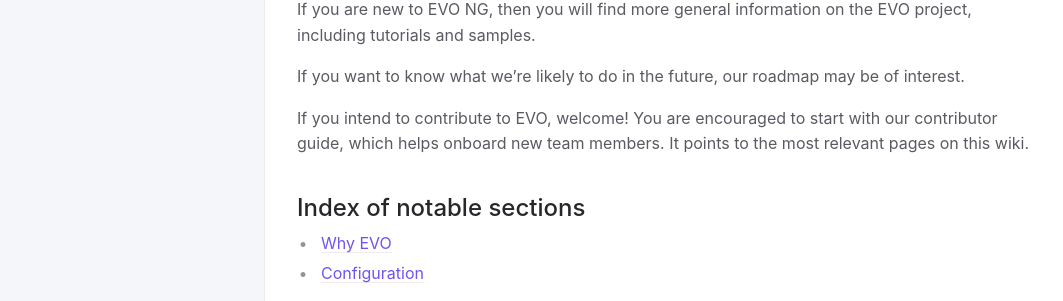
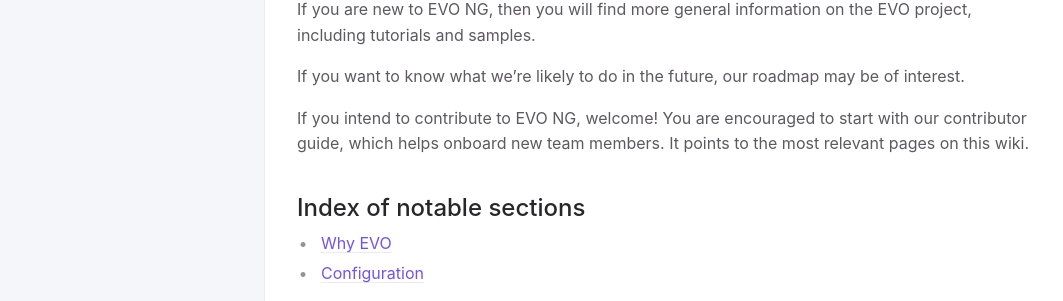
Before and after one commit to getevo/evo-ng, a Jekyll site: the page built from docs/index.md, in a window 1280 px wide. Shown: the part 202-503 px from the top of the page, without its empty margins (107-1170 px from the left). Built offline with Jekyll 4.4.1, drawn with Linux system fonts in a browser that asks for light colours.

```diff
--- a/docs/index.md
+++ b/docs/index.md
@@ -13,9 +13,9 @@ If you are new to EVO NG, then you will find more general information on the EVO
 
 If you want to know what we're likely to do in the future, our roadmap may be of interest.
 
-If you intend to contribute to EVO, welcome! You are encouraged to start with our contributor guide, which helps onboard new team members. It points to the most relevant pages on this wiki.
+If you intend to contribute to EVO NG, welcome! You are encouraged to start with our contributor guide, which helps onboard new team members. It points to the most relevant pages on this wiki.
 
 ## Index of notable sections
 
-- [Why EVO](https://getevo.github.io/evo/docs/why-evo/)
-- [Configuration](https://getevo.github.io/evo/docs/configuration/)
+- [Why EVO](https://getevo.github.io/evo-ng/docs/why-evo/)
+- [Configuration](https://getevo.github.io/evo-ng/docs/configuration/)
```
